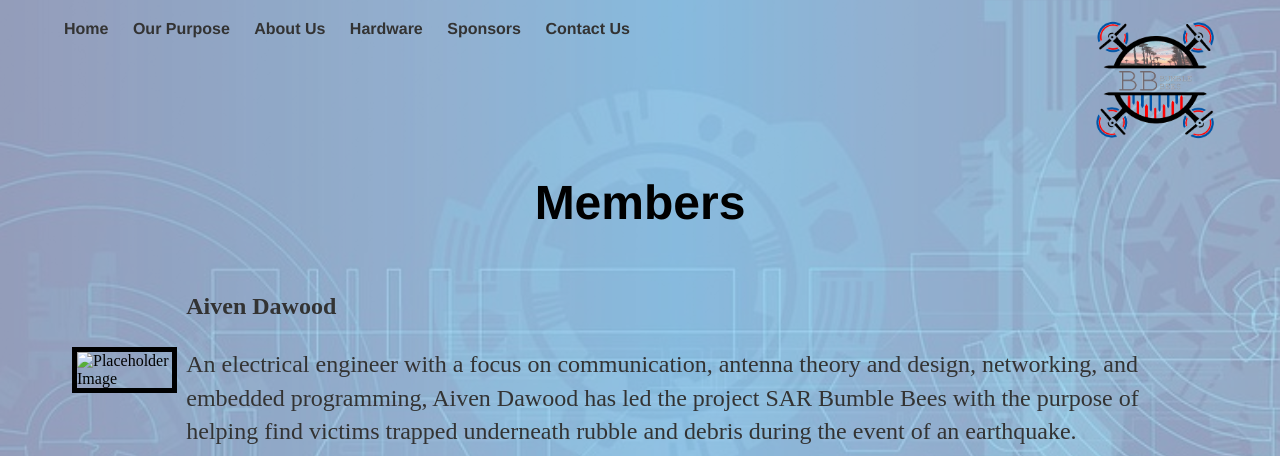
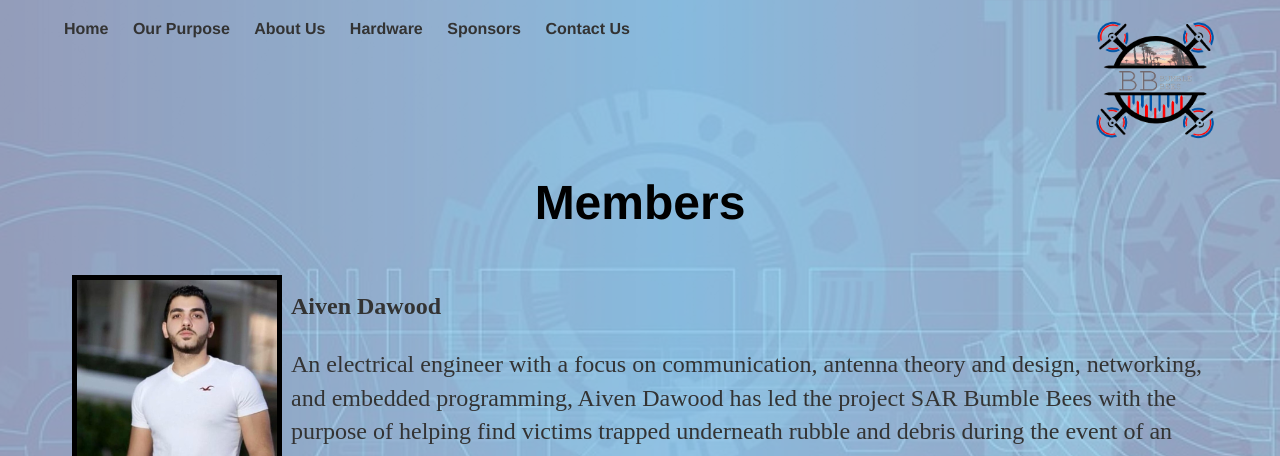
Before and after one commit to ColtonBeery/sarbumblebees, a Jekyll site: the page built from members/index.html, in a window 1280 px wide. Shown: the top 456 px of the page. Built offline with Jekyll 4.4.1, drawn with Linux system fonts in a browser that asks for light colours; grey boxes are pictures that could not be loaded.

Commit message:
Fixing slight error

```diff
--- a/members/index.html
+++ b/members/index.html
@@ -11,7 +11,7 @@
   </tr>
   <tr>
 		<td>
-			<img src="/Aiven Bio Pic.jpg" alt="Placeholder Image" style="margin:5px 5px" width="200px" border="5">
+			<img src="/images/Aiven Bio Pic.jpg" alt="Placeholder Image" style="margin:5px 5px" width="200px" border="5">
 		</td>
     <td>
 			<p><b>Aiven Dawood</b></p>
```
